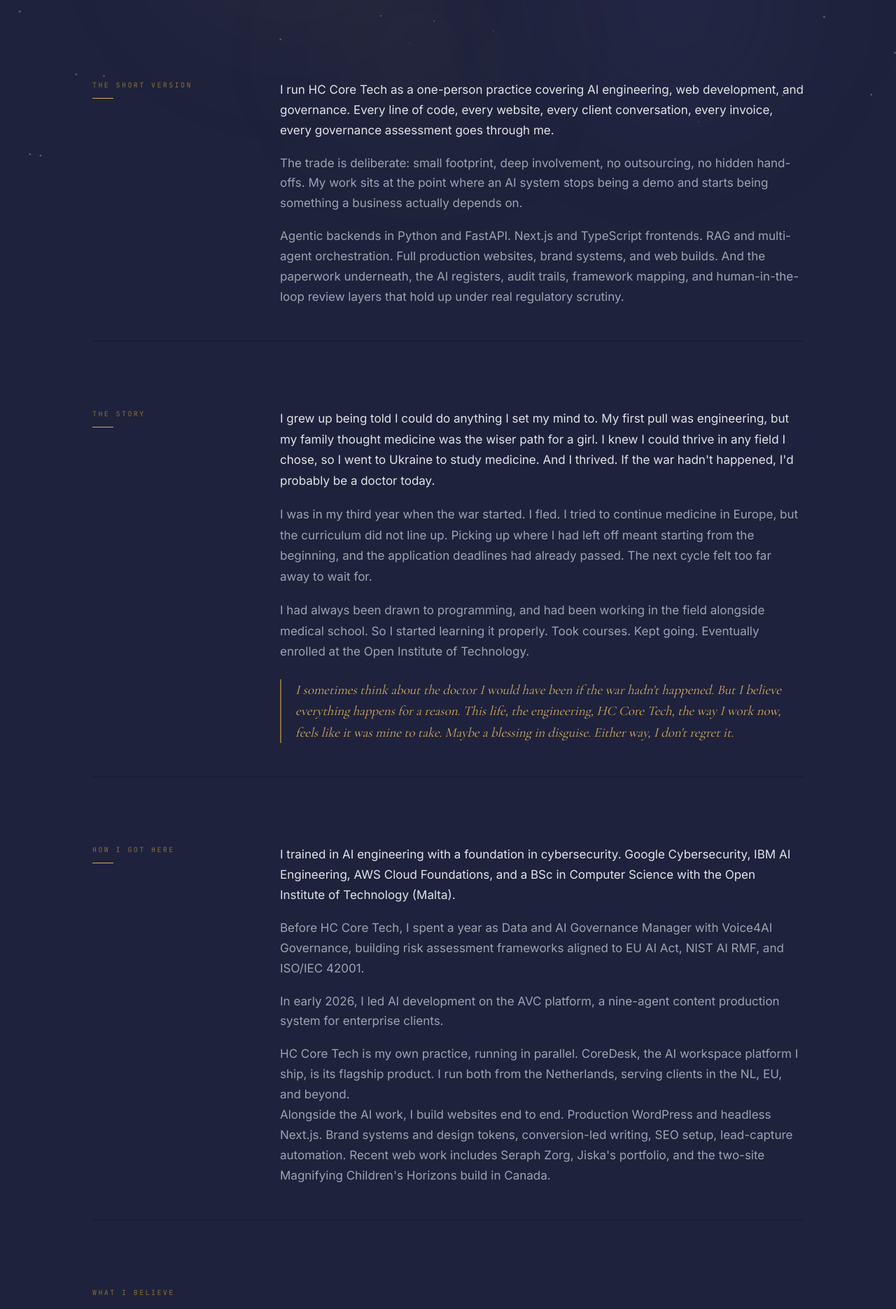
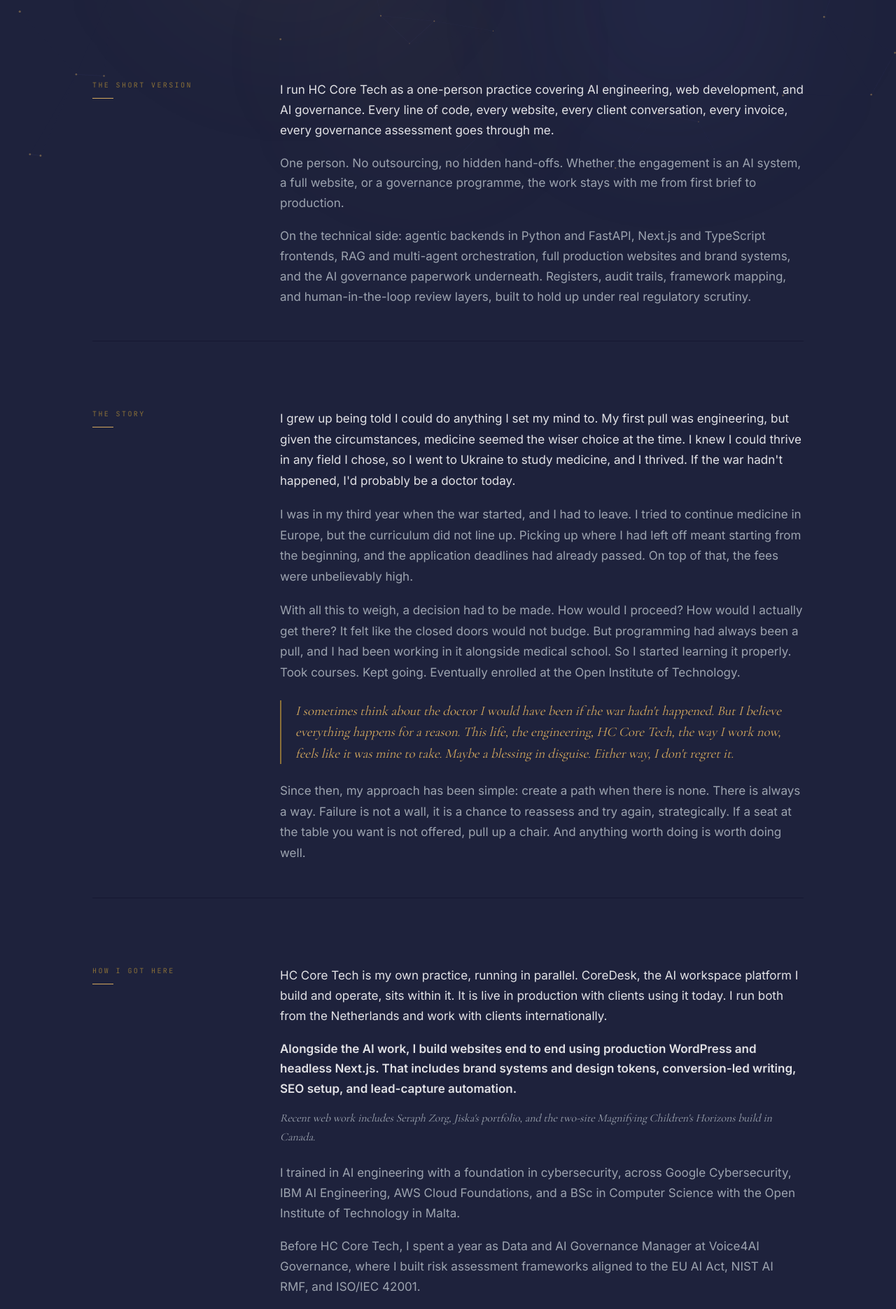
Before and after one commit to hc-core-tech/hccoretech-site, a Next.js app: page /about in a window 1280 px wide. Shown: the part 510-2381 px from the top of the page at 70% size. Built offline with nearby package versions, Linux system fonts and the light colour scheme.

Commit message:
about: full rewrite pass — short version + story + how I got here + values + how I work + who I work with

```diff
--- a/app/about/page.tsx
+++ b/app/about/page.tsx
@@ -7,13 +7,13 @@ import SharedLayout, { T, FONTS, CALENDLY, Reveal } from '../components/SharedLa
 const VALUES = [
   {
     num: '01',
-    title: 'Engineering, governance, and web, one hand',
-    body: 'I engineer AI systems, lead the governance that keeps them accountable, and build the websites that carry a practice online. Rare to find all three in one person, for the same client, on the same project.',
+    title: 'AI engineering, governance, and web',
+    body: "I engineer AI systems, lead the governance that keeps them accountable, and build the websites where the brand meets the client. Most practices split those three across three vendors. I don't. Which means one accountable person from first brief to production.",
   },
   {
     num: '02',
-    title: 'Direct engineer access, always',
-    body: 'You talk to the engineer building the work. Not an account manager. Not a sales layer. Not a project coordinator. Slack, email, scheduled review calls, whichever works. The person answering your questions is the person writing the code and signing off the governance report.',
+    title: 'You get the engineer',
+    body: 'Every question you ask goes to the person doing the work. No triage, no relay, no waiting for someone to check with the technical team. Slack, email, or a scheduled review call, whichever fits how you already work. It keeps decisions fast and the details accurate.',
   },
   {
     num: '03',
@@ -28,12 +28,14 @@ const VALUES = [
 ]
 
 const WHO_I_WORK_WITH = [
-  { fit: true,  label: 'Founders and practitioners who want serious AI capability without enterprise overhead' },
-  { fit: true,  label: "Dutch and EU SMEs and ZZP'ers, especially care practices, consultancies, and coaches" },
-  { fit: true,  label: 'Small founder-led teams building something they care about' },
-  { fit: true,  label: 'Vendors scaling into regulated procurement (health, finance, public sector)' },
-  { fit: false, label: 'Clients whose primary constraint is price or a very urgent turnaround. The depth I bring takes time and a small caseload.' },
-  { fit: false, label: 'Projects that genuinely need a team of engineers on-site day to day, rather than one specialist working closely with you.' },
+  { fit: true,  label: 'Hands-on founders and independent practitioners' },
+  { fit: true,  label: 'Dutch and EU SMEs with real operational depth' },
+  { fit: true,  label: 'Small founder-led teams shipping something they care about' },
+  { fit: true,  label: 'AI vendors preparing for regulated procurement in health, finance, or public sector' },
+  { fit: true,  label: 'Care practices, boutique consultancies, coaches, and creatives ready for real infrastructure' },
+  { fit: false, label: 'Engagements where the priority is lowest price or fastest turnaround' },
+  { fit: false, label: 'Projects that need a full engineering team on-site day to day' },
+  { fit: false, label: 'Setups requiring managed-service SLAs or vendor-style procurement' },
 ]
 
 const CREDENTIALS = [
@@ -119,28 +121,31 @@ export default function AboutPage() {
                 fontFamily: FONTS.ui, fontSize: '17px', lineHeight: 1.7,
                 color: T.platinum, marginBottom: '18px',
               }}>
-                I run HC Core Tech as a one-person practice covering AI engineering,
-                web development, and governance. Every line of code, every website, every
-                client conversation, every invoice, every governance assessment goes
-                through me.
+                I run HC Core Tech as a one-person practice covering AI
+                engineering, web development, and AI governance. Every line
+                of code, every website, every client conversation, every
+                invoice, every governance assessment goes through me.
               </p>
               <p style={{
                 fontFamily: FONTS.ui, fontSize: '17px', lineHeight: 1.7,
                 color: T.softText, marginBottom: '18px',
               }}>
-                The trade is deliberate: small footprint, deep involvement, no outsourcing,
-                no hidden hand-offs. My work sits at the point where an AI system stops
-                being a demo and starts being something a business actually depends on.
+                One person. No outsourcing, no hidden hand-offs. Whether the
+                engagement is an AI system, a full website, or a governance
+                programme, the work stays with me from first brief to
+                production.
               </p>
               <p style={{
                 fontFamily: FONTS.ui, fontSize: '17px', lineHeight: 1.7,
                 color: T.softText,
               }}>
-                Agentic backends in Python and FastAPI. Next.js and TypeScript
-                frontends. RAG and multi-agent orchestration. Full production websites,
-                brand systems, and web builds. And the paperwork underneath, the AI
-                registers, audit trails, framework mapping, and human-in-the-loop review
-                layers that hold up under real regulatory scrutiny.
+                On the technical side: agentic backends in Python and
+                FastAPI, Next.js and TypeScript frontends, RAG and
+                multi-agent orchestration, full production websites and brand
+                systems, and the AI governance paperwork underneath.
+                Registers, audit trails, framework mapping, and
+                human-in-the-loop review layers, built to hold up under real
+                regulatory scrutiny.
               </p>
             </div>
           </div>
@@ -168,30 +173,35 @@ export default function AboutPage() {
                 fontFamily: FONTS.ui, fontSize: '17px', lineHeight: 1.75,
                 color: T.platinum, marginBottom: '18px',
               }}>
-                I grew up being told I could do anything I set my mind to. My first
-                pull was engineering, but my family thought medicine was the wiser
-                path for a girl. I knew I could thrive in any field I chose, so I
-                went to Ukraine to study medicine. And I thrived. If the war
-                hadn&apos;t happened, I&apos;d probably be a doctor today.
+                I grew up being told I could do anything I set my mind to.
+                My first pull was engineering, but given the circumstances,
+                medicine seemed the wiser choice at the time. I knew I could
+                thrive in any field I chose, so I went to Ukraine to study
+                medicine, and I thrived. If the war hadn&apos;t happened,
+                I&apos;d probably be a doctor today.
               </p>
               <p style={{
                 fontFamily: FONTS.ui, fontSize: '17px', lineHeight: 1.75,
                 color: T.softText, marginBottom: '18px',
               }}>
-                I was in my third year when the war started. I fled. I tried to
-                continue medicine in Europe, but the curriculum did not line up.
-                Picking up where I had left off meant starting from the beginning,
-                and the application deadlines had already passed. The next cycle
-                felt too far away to wait for.
+                I was in my third year when the war started, and I had to
+                leave. I tried to continue medicine in Europe, but the
+                curriculum did not line up. Picking up where I had left off
+                meant starting from the beginning, and the application
+                deadlines had already passed. On top of that, the fees were
+                unbelievably high.
               </p>
               <p style={{
                 fontFamily: FONTS.ui, fontSize: '17px', lineHeight: 1.75,
                 color: T.softText, marginBottom: '18px',
               }}>
-                I had always been drawn to programming, and had been working in the
-                field alongside medical school. So I started learning it properly.
-                Took courses. Kept going. Eventually enrolled at the Open Institute
-                of Technology.
+                With all this to weigh, a decision had to be made. How would
+                I proceed? How would I actually get there? It felt like the
+                closed doors would not budge. But programming had always
+                been a pull, and I had been working in it alongside medical
+                school. So I started learning it properly. Took courses.
+                Kept going. Eventually enrolled at the Open Institute of
+                Technology.
               </p>
               <p style={{
                 fontFamily: FONTS.serif, fontStyle: 'italic',
@@ -200,12 +210,23 @@ export default function AboutPage() {
                 paddingLeft: '20px',
                 borderLeft: `2px solid ${T.goldDeep}`,
                 marginTop: '24px',
+                marginBottom: '24px',
               }}>
                 I sometimes think about the doctor I would have been if the war
                 hadn&apos;t happened. But I believe everything happens for a reason.
                 This life, the engineering, HC Core Tech, the way I work now, feels
                 like it was mine to take. Maybe a blessing in disguise. Either way,
                 I don&apos;t regret it.
+              </p>
+              <p style={{
+                fontFamily: FONTS.ui, fontSize: '17px', lineHeight: 1.75,
+                color: T.softText,
+              }}>
+                Since then, my approach has been simple: create a path when
+                there is none. There is always a way. Failure is not a wall,
+                it is a chance to reassess and try again, strategically. If
+                a seat at the table you want is not offered, pull up a
+                chair. And anything worth doing is worth doing well.
               </p>
             </div>
           </div>
@@ -233,42 +254,58 @@ export default function AboutPage() {
                 fontFamily: FONTS.ui, fontSize: '17px', lineHeight: 1.7,
                 color: T.platinum, marginBottom: '18px',
               }}>
-                I trained in AI engineering with a foundation in cybersecurity. Google
-                Cybersecurity, IBM AI Engineering, AWS Cloud Foundations, and a BSc in
-                Computer Science with the Open Institute of Technology (Malta).
+                HC Core Tech is my own practice, running in parallel.
+                CoreDesk, the AI workspace platform I build and operate,
+                sits within it. It is live in production with clients using
+                it today. I run both from the Netherlands and work with
+                clients internationally.
+              </p>
+              <p style={{
+                fontFamily: FONTS.ui, fontSize: '17px', lineHeight: 1.7,
+                color: T.platinum, fontWeight: 600,
+                marginBottom: '14px',
+              }}>
+                Alongside the AI work, I build websites end to end using
+                production WordPress and headless Next.js. That includes
+                brand systems and design tokens, conversion-led writing,
+                SEO setup, and lead-capture automation.
+              </p>
+              <p style={{
+                fontFamily: FONTS.serif, fontStyle: 'italic',
+                fontSize: '16px', lineHeight: 1.65,
+                color: T.softText, marginBottom: '24px',
+                letterSpacing: '-0.005em',
+              }}>
+                Recent web work includes Seraph Zorg, Jiska&apos;s portfolio,
+                and the two-site Magnifying Children&apos;s Horizons build in
+                Canada.
               </p>
               <p style={{
                 fontFamily: FONTS.ui, fontSize: '17px', lineHeight: 1.7,
                 color: T.softText, marginBottom: '18px',
               }}>
-                Before HC Core Tech, I spent a year as Data and AI Governance Manager
-                with Voice4AI Governance, building risk assessment frameworks aligned
-                to EU AI Act, NIST AI RMF, and ISO/IEC 42001.
+                I trained in AI engineering with a foundation in
+                cybersecurity, across Google Cybersecurity, IBM AI
+                Engineering, AWS Cloud Foundations, and a BSc in Computer
+                Science with the Open Institute of Technology in Malta.
               </p>
               <p style={{
                 fontFamily: FONTS.ui, fontSize: '17px', lineHeight: 1.7,
                 color: T.softText, marginBottom: '18px',
               }}>
-                In early 2026, I led AI development on the AVC platform, a
-                nine-agent content production system for enterprise clients.
+                Before HC Core Tech, I spent a year as Data and AI
+                Governance Manager at Voice4AI Governance, where I built
+                risk assessment frameworks aligned to the EU AI Act, NIST
+                AI RMF, and ISO/IEC 42001.
               </p>
               <p style={{
                 fontFamily: FONTS.ui, fontSize: '17px', lineHeight: 1.7,
                 color: T.softText,
               }}>
-                HC Core Tech is my own practice, running in parallel. CoreDesk, the
-                AI workspace platform I ship, is its flagship product. I run both
-                from the Netherlands, serving clients in the NL, EU, and beyond.
-              </p>
-              <p style={{
-                fontFamily: FONTS.ui, fontSize: '17px', lineHeight: 1.7,
-                color: T.softText,
-              }}>
-                Alongside the AI work, I build websites end to end. Production WordPress
-                and headless Next.js. Brand systems and design tokens, conversion-led writing,
-                SEO setup, lead-capture automation. Recent web work includes Seraph Zorg,
-                Jiska's portfolio, and the two-site Magnifying Children's Horizons build
-                in Canada.
+                In early 2026, I led AI development on a nine-agent content
+                production platform, architected end to end across intake,
+                scripting, quality control, and assembly, with humans in
+                the loop at every stage.
               </p>
             </div>
           </div>
@@ -351,23 +388,25 @@ export default function AboutPage() {
                 fontFamily: FONTS.ui, fontSize: '16px', lineHeight: 1.7,
                 color: T.platinum, marginBottom: '14px',
               }}>
-                Direct, warm, momentum-driven. Contractions over corporate prose.
-                Concise framing over formal business writing.
+                Direct, warm, and momentum-driven. Clear to both technical
+                and non-technical readers.
               </p>
               <p style={{
                 fontFamily: FONTS.ui, fontSize: '16px', lineHeight: 1.7,
                 color: T.softText, marginBottom: '14px',
               }}>
-                Comfortable coordinating across distributed teams. My most recent
-                engagement had three engineers across the Netherlands, Eastern Europe,
-                and South Korea.
+                Comfortable coordinating across distributed teams. My most
+                recent engagement ran three engineers across the
+                Netherlands, Eastern Europe, and South Korea, with
+                leadership in Singapore.
               </p>
               <p style={{
                 fontFamily: FONTS.ui, fontSize: '16px', lineHeight: 1.7,
                 color: T.softText,
               }}>
-                Christian faith is the foundation of how I work. Present in how
-                I show up. Never imposed on client output.
+                The foundation of my work ethic is my Christian faith. It
+                shapes how I show up, what I commit to, and the standard of
+                excellence I hold every deliverable to.
               </p>
             </div>
           </div>
```
